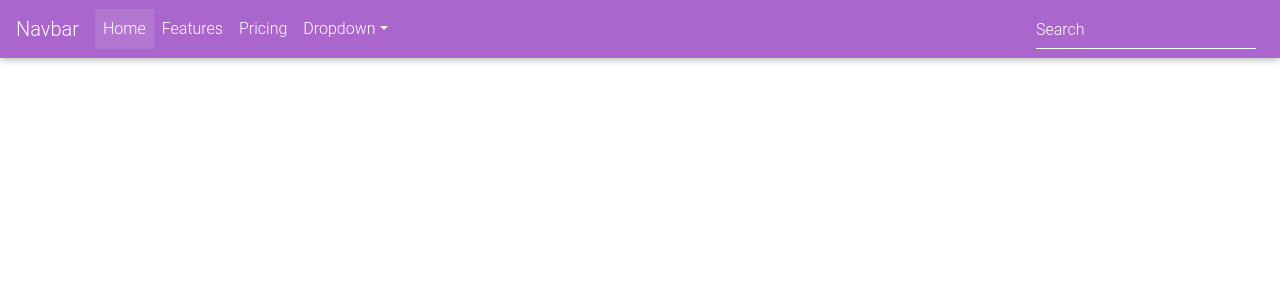
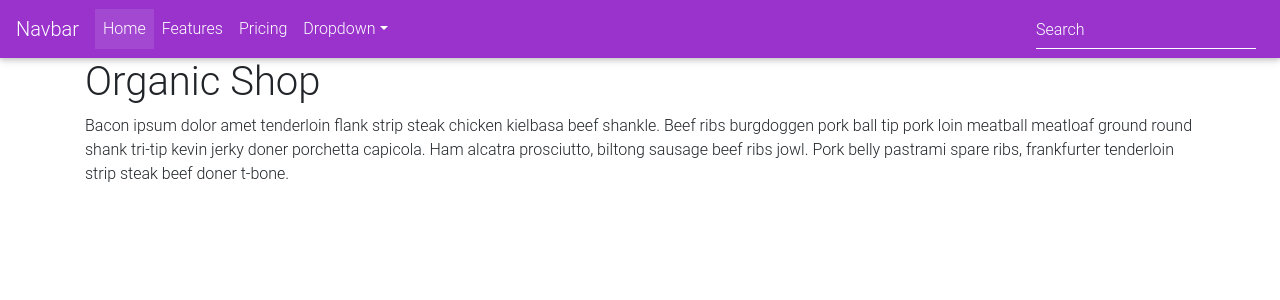
Before and after one commit to OptimusPrimeM/OrganicShop, an Angular app: page / in a window 1280 px wide. Shown: the top 300 px of the page. Built offline with nearby package versions, Linux system fonts and the light colour scheme; what @angular/fire would draw is missing.

Commit message:
Create seperate component for navbar

```diff
--- a/src/app/app.component.html
+++ b/src/app/app.component.html
@@ -1,53 +1,11 @@
-<!--Navbar-->
-<nav class="navbar navbar-expand-lg navbar-dark secondary-color">
+<bs-navbar></bs-navbar>
 
-  <!-- Navbar brand -->
-  <a class="navbar-brand" href="#">Navbar</a>
-
-  <!-- Collapse button -->
-  <button class="navbar-toggler" type="button" data-toggle="collapse" data-target="#basicExampleNav"
-    aria-controls="basicExampleNav" aria-expanded="false" aria-label="Toggle navigation">
-    <span class="navbar-toggler-icon"></span>
-  </button>
-
-  <!-- Collapsible content -->
-  <div class="collapse navbar-collapse" id="basicExampleNav">
-
-    <!-- Links -->
-    <ul class="navbar-nav mr-auto">
-      <li class="nav-item active">
-        <a class="nav-link" href="#">Home
-          <span class="sr-only">(current)</span>
-        </a>
-      </li>
-      <li class="nav-item">
-        <a class="nav-link" href="#">Features</a>
-      </li>
-      <li class="nav-item">
-        <a class="nav-link" href="#">Pricing</a>
-      </li>
-
-      <!-- Dropdown -->
-      <li class="nav-item dropdown">
-        <a class="nav-link dropdown-toggle" id="navbarDropdownMenuLink" data-toggle="dropdown"
-          aria-haspopup="true" aria-expanded="false">Dropdown</a>
-        <div class="dropdown-menu dropdown-primary" aria-labelledby="navbarDropdownMenuLink">
-          <a class="dropdown-item" href="#">Action</a>
-          <a class="dropdown-item" href="#">Another action</a>
-          <a class="dropdown-item" href="#">Something else here</a>
-        </div>
-      </li>
-
-    </ul>
-    <!-- Links -->
-
-    <form class="form-inline">
-      <div class="md-form my-0">
-        <input class="form-control mr-sm-2" type="text" placeholder="Search" aria-label="Search">
-      </div>
-    </form>
-  </div>
-  <!-- Collapsible content -->
-
-</nav>
-<!--/.Navbar-->
+<div class="container">
+  <h1>Organic Shop</h1>
+  <p>
+    Bacon ipsum dolor amet tenderloin flank strip steak chicken kielbasa beef shankle. Beef ribs burgdoggen pork ball
+    tip pork loin meatball meatloaf ground round shank tri-tip kevin jerky doner porchetta capicola. Ham alcatra
+    prosciutto, biltong sausage beef ribs jowl. Pork belly pastrami spare ribs, frankfurter tenderloin strip steak beef
+    doner t-bone.
+  </p>
+</div>
--- a/src/app/app.module.ts
+++ b/src/app/app.module.ts
@@ -5,10 +5,12 @@ import { AngularFireDatabaseModule } from '@angular/fire/database';
 import { AngularFireAuthModule } from '@angular/fire/auth';
 import { AppComponent } from './app.component';
 import { environment } from 'src/environments/environment';
+import { BsNavbarComponent } from './bs-navbar/bs-navbar.component';
 
 @NgModule({
   declarations: [
-    AppComponent
+    AppComponent,
+    BsNavbarComponent
   ],
   imports: [
     BrowserModule,
--- /dev/null
+++ b/src/app/bs-navbar/bs-navbar.component.html
@@ -0,0 +1,53 @@
+<!--Navbar-->
+<nav class="navbar navbar-expand-lg navbar-dark secondary-color-dark">
+
+  <!-- Navbar brand -->
+  <a class="navbar-brand" href="#">Navbar</a>
+
+  <!-- Collapse button -->
+  <button class="navbar-toggler" type="button" data-toggle="collapse" data-target="#basicExampleNav"
+    aria-controls="basicExampleNav" aria-expanded="false" aria-label="Toggle navigation">
+    <span class="navbar-toggler-icon"></span>
+  </button>
+
+  <!-- Collapsible content -->
+  <div class="collapse navbar-collapse" id="basicExampleNav">
+
+    <!-- Links -->
+    <ul class="navbar-nav mr-auto">
+      <li class="nav-item active">
+        <a class="nav-link" href="#">Home
+          <span class="sr-only">(current)</span>
+        </a>
+      </li>
+      <li class="nav-item">
+        <a class="nav-link" href="#">Features</a>
+      </li>
+      <li class="nav-item">
+        <a class="nav-link" href="#">Pricing</a>
+      </li>
+
+      <!-- Dropdown -->
+      <li class="nav-item dropdown">
+        <a class="nav-link dropdown-toggle" id="navbarDropdownMenuLink" data-toggle="dropdown" aria-haspopup="true"
+          aria-expanded="false">Dropdown</a>
+        <div class="dropdown-menu dropdown-primary" aria-labelledby="navbarDropdownMenuLink">
+          <a class="dropdown-item" href="#">Action</a>
+          <a class="dropdown-item" href="#">Another action</a>
+          <a class="dropdown-item" href="#">Something else here</a>
+        </div>
+      </li>
+
+    </ul>
+    <!-- Links -->
+
+    <form class="form-inline">
+      <div class="md-form my-0">
+        <input class="form-control mr-sm-2" type="text" placeholder="Search" aria-label="Search">
+      </div>
+    </form>
+  </div>
+  <!-- Collapsible content -->
+
+</nav>
+<!--/.Navbar-->
--- /dev/null
+++ b/src/app/bs-navbar/bs-navbar.component.ts
@@ -0,0 +1,15 @@
+import { Component, OnInit } from '@angular/core';
+
+@Component({
+  selector: 'bs-navbar',
+  templateUrl: './bs-navbar.component.html',
+  styleUrls: ['./bs-navbar.component.css']
+})
+export class BsNavbarComponent implements OnInit {
+
+  constructor() { }
+
+  ngOnInit() {
+  }
+
+}
```
Also changed, not shown: src/app/bs-navbar/bs-navbar.component.css (added), 1 other file (tests, documents, lock files or other folders).
